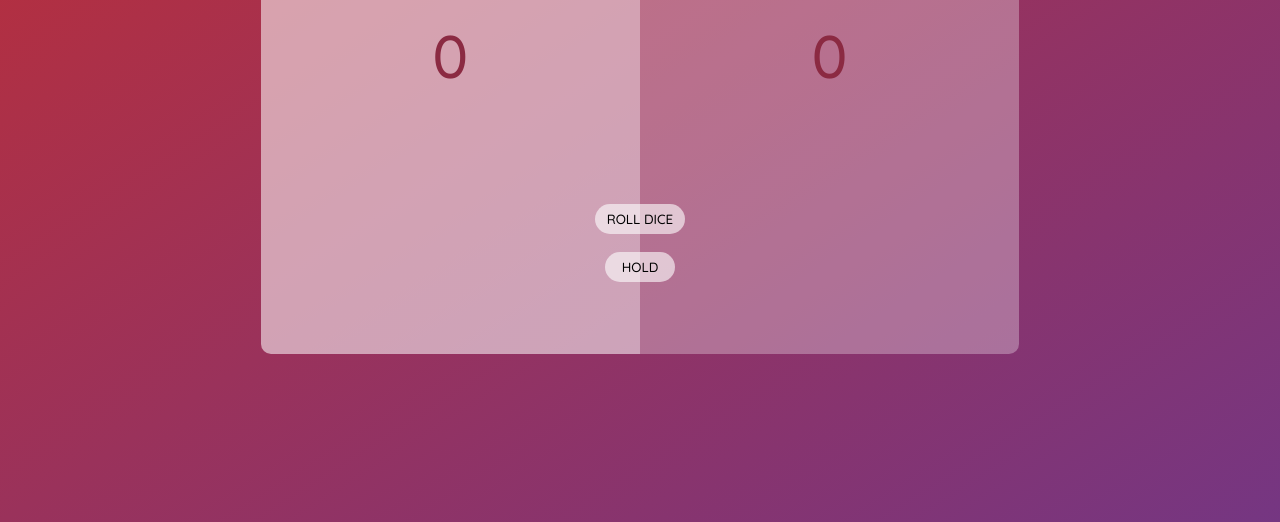
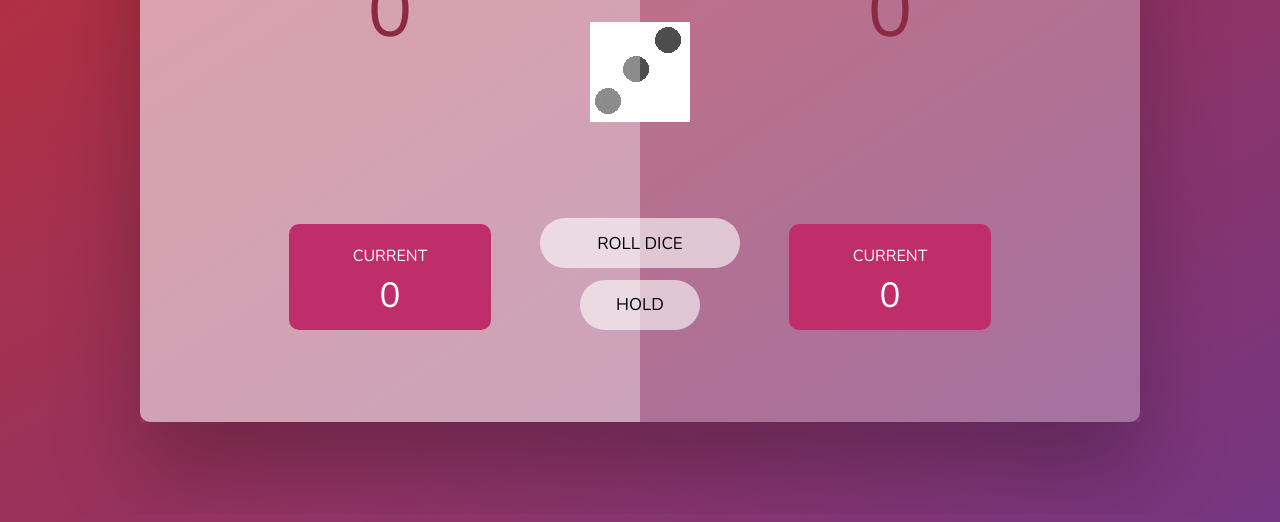
Before and after one commit to tahaatb/Die-Game, a plain HTML site: page index.html in a window 1280 px wide. Shown: the part 294-816 px from the top of the page. Drawn offline with nearby package versions, Linux system fonts and the light colour scheme.

Commit message:
added container and dice

```diff
--- a/index.html
+++ b/index.html
@@ -13,14 +13,23 @@
       <button class="new">NEW GAME</button>
       <button class="roll">ROLL DICE</button>
       <button class="hold">HOLD</button>
+      <div class="die"><img src="images/3-die.png" alt=""></div>
       <div class="left">
         <h2 class="player">PLAYER 1</h2>
         <p class="number">0</p>
+        <div class="current">
+          <p>CURRENT</p>
+          <p class="current-number">0</p>
+        </div>
         <div class="box"></div>
       </div>
       <div class="right">
         <h2 class="player">PLAYER 2</h2>
         <p class="number">0</p>
+        <div class="current">
+          <p>CURRENT</p>
+          <p class="current-number">0</p>
+        </div>
         <div class="box"></div>
       </div>
     </div>
--- a/style.css
+++ b/style.css
@@ -1,9 +1,11 @@
-@import url("https://fonts.googleapis.com/css2?family=Quicksand:wght@300;400;500;600&display=swap");
+@import url('https://fonts.googleapis.com/css2?family=Nunito&display=swap');
 
 * {
-  font-family: "Quicksand", sans-serif;
-  box-sizing: border-box;
-  overflow: auto;
+  font-family: 'Nunito', sans-serif;
+  box-sizing: inherit;
+  overflow: hidden;
+
+
 }
 
 body {
@@ -15,14 +17,15 @@ body {
 }
 
 .main {
-  height: 60vh;
-  width: 60%;
-  background-color: blue;
+  height: 38.5rem;
+  width: 62.5rem;
   position: relative;
-  background-color: transparent;
   display: flex;
   justify-content: center;
   align-items: center;
+  box-shadow: 0 3rem 5rem rgba(0, 0, 0, 0.25);
+  padding: 0;
+  margin: 0;
 }
 .left {
   display: flex;
@@ -52,33 +55,36 @@ body {
 .player {
   position: absolute;
   top: 15%;
-  font-weight: 500;
-  font-size: 30px;
+  font-weight: 600;
+  font-size: 40px;
   color: #1f1f1f;
   padding: 0;
   margin: 0;
 }
 .number {
   position: absolute;
-  top: 30%;
-  font-size: 60px;
+  top: 25%;
+  font-size: 75px;
   font-weight: 500;
   color: #8b2a42;
   padding: 0;
   margin: 0;
 }
 
+
+
 button {
-  height: 30px;
-  width: 90px;
+  height: 50px;
+  width: 200px;
   position: absolute;
   padding: 0;
   margin: 0;
   z-index: 999;
   background-color: rgb(255, 255, 255, 0.6);
-  border-radius: 20px;
+  border-radius: 30px;
   font-weight: 500;
   border: transparent;
+  font-size: 17px;
 }
 
 .new {
@@ -89,5 +95,32 @@ button {
 }
 .hold {
   bottom: 15%;
-  width: 70px;
+  width: 120px;
 }
+.current {
+  height: 6rem;
+  width: 12rem;
+  background-color: #bf2e6a;
+  position: absolute;
+  bottom: 15%;
+  padding: 5px;
+  border-radius: 10px;
+  text-align: center;
+  color: white;
+
+
+}
+.current-number {
+  font-size: 35px;
+  transform: translateY(-30PX);
+
+}
+
+.die {
+  height: 100px;
+  width: 100px;
+  background-color: white;
+  position: absolute;
+  top: 35%;
+
+}
```
Also changed, not shown: images/1-die.png (added), images/2-die.png (added), images/3-die.png (added), images/4-die.png (added), images/5-die.png (added), images/6-die.png (added).
